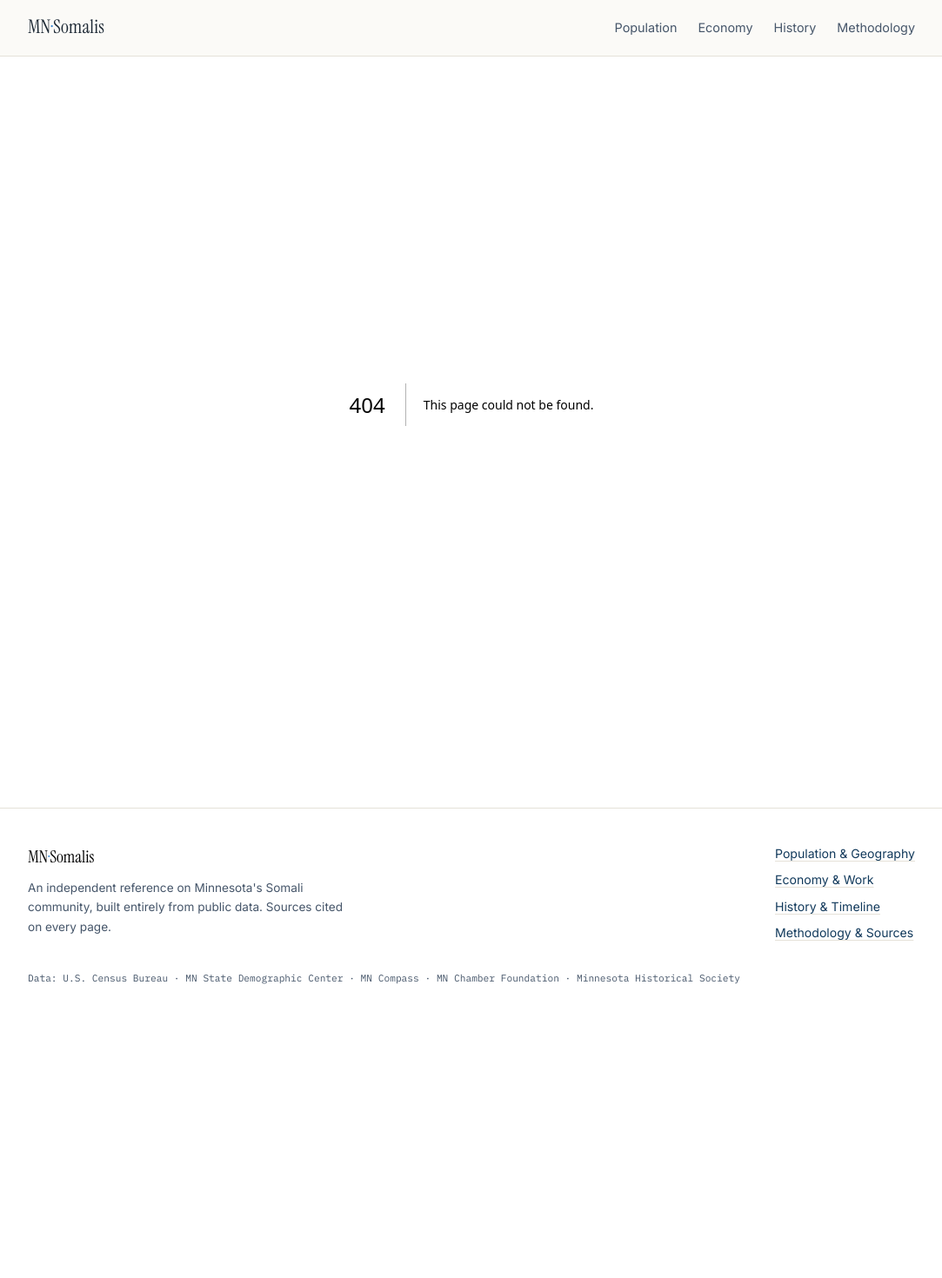
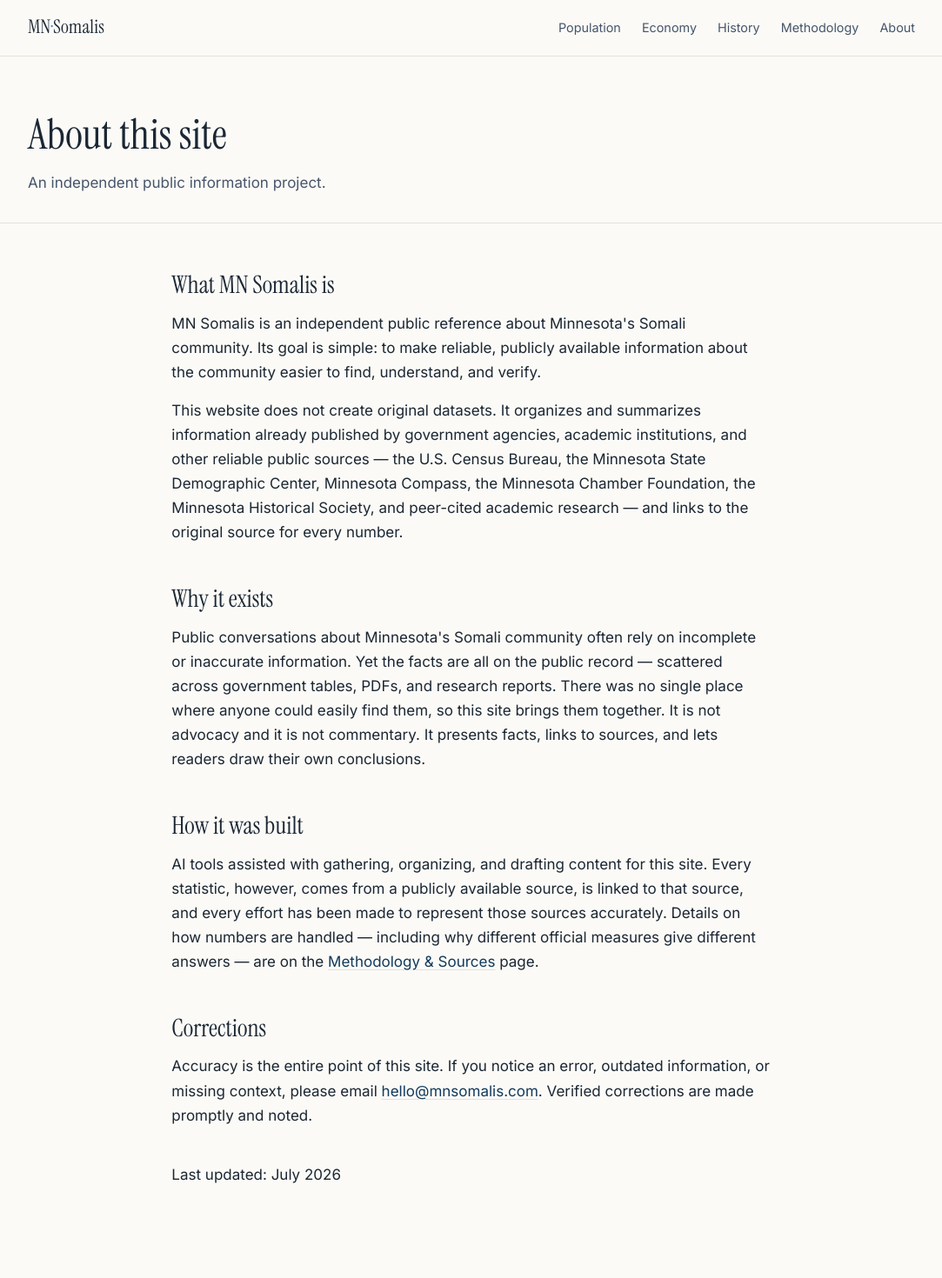
Before and after one commit to hamdi2008/mnsomalis, a Next.js app: page /about in a window 1280 px wide. Before the commit this address had no page. Shown: the top 1470 px of the page at 87% size, without its empty margins (98-1181 px from the left). Before the commit the page ends 1183 px from the top, so only its background shows below. Built offline with nearby package versions, Linux system fonts and the light colour scheme.

Commit message:
v1.1: About page, last-updated, methodology transparency

```diff
--- /dev/null
+++ b/app/about/page.tsx
@@ -0,0 +1,77 @@
+import type { Metadata } from "next";
+import Link from "next/link";
+import { LAST_UPDATED } from "@/lib/data";
+
+export const metadata: Metadata = {
+  title: "About",
+  description:
+    "What MN Somalis is, why it exists, and how it was built. An independent public information project.",
+};
+
+export default function AboutPage() {
+  return (
+    <>
+      <header className="page-head">
+        <div className="wrap">
+          <h1>About this site</h1>
+          <p>An independent public information project.</p>
+        </div>
+      </header>
+
+      <section className="section">
+        <div className="wrap prose">
+          <h2>What MN Somalis is</h2>
+          <p>
+            MN Somalis is an independent public reference about
+            Minnesota&apos;s Somali community. Its goal is simple: to make
+            reliable, publicly available information about the community
+            easier to find, understand, and verify.
+          </p>
+          <p>
+            This website does not create original datasets. It organizes and
+            summarizes information already published by government agencies,
+            academic institutions, and other reliable public sources — the
+            U.S. Census Bureau, the Minnesota State Demographic Center,
+            Minnesota Compass, the Minnesota Chamber Foundation, the Minnesota
+            Historical Society, and peer-cited academic research — and links
+            to the original source for every number.
+          </p>
+
+          <h2 style={{ marginTop: "2.5rem" }}>Why it exists</h2>
+          <p>
+            Public conversations about Minnesota&apos;s Somali community often
+            rely on incomplete or inaccurate information. Yet the facts are
+            all on the public record — scattered across government tables,
+            PDFs, and research reports. There was no single place where anyone
+            could easily find them, so this site brings them together. It is
+            not advocacy and it is not commentary. It presents facts, links to
+            sources, and lets readers draw their own conclusions.
+          </p>
+
+          <h2 style={{ marginTop: "2.5rem" }}>How it was built</h2>
+          <p>
+            AI tools assisted with gathering, organizing, and drafting content
+            for this site. Every statistic, however, comes from a publicly
+            available source, is linked to that source, and every effort has
+            been made to represent those sources accurately. Details on how
+            numbers are handled — including why different official measures
+            give different answers — are on the{" "}
+            <Link href="/methodology">Methodology &amp; Sources</Link> page.
+          </p>
+
+          <h2 style={{ marginTop: "2.5rem" }}>Corrections</h2>
+          <p>
+            Accuracy is the entire point of this site. If you notice an error,
+            outdated information, or missing context, please email{" "}
+            <a href="mailto:hello@mnsomalis.com">hello@mnsomalis.com</a>.
+            Verified corrections are made promptly and noted.
+          </p>
+
+          <p className="m-note" style={{ marginTop: "2.5rem" }}>
+            Last updated: {LAST_UPDATED}
+          </p>
+        </div>
+      </section>
+    </>
+  );
+}
--- a/app/layout.tsx
+++ b/app/layout.tsx
@@ -3,6 +3,7 @@ import { Inter, Instrument_Serif, IBM_Plex_Mono } from "next/font/google";
 import Link from "next/link";
 import "./globals.css";
 import Reveal from "@/components/Reveal";
+import { LAST_UPDATED } from "@/lib/data";
 
 const inter = Inter({ subsets: ["latin"], variable: "--font-sans" });
 const serif = Instrument_Serif({
@@ -54,6 +55,7 @@ export default function RootLayout({ children }: { children: React.ReactNode })
               <Link href="/economy">Economy</Link>
               <Link href="/history">History</Link>
               <Link href="/methodology">Methodology</Link>
+              <Link href="/about">About</Link>
             </div>
           </div>
         </nav>
@@ -74,11 +76,12 @@ export default function RootLayout({ children }: { children: React.ReactNode })
               <Link href="/economy">Economy &amp; Work</Link>
               <Link href="/history">History &amp; Timeline</Link>
               <Link href="/methodology">Methodology &amp; Sources</Link>
+              <Link href="/about">About</Link>
             </div>
           </div>
           <div className="wrap f-mono">
             Data: U.S. Census Bureau · MN State Demographic Center · MN Compass ·
-            MN Chamber Foundation · Minnesota Historical Society
+            MN Chamber Foundation · Minnesota Historical Society · Last updated: {LAST_UPDATED}
           </div>
         </footer>
         <Reveal />
--- a/app/sitemap.ts
+++ b/app/sitemap.ts
@@ -1,7 +1,7 @@
 import type { MetadataRoute } from "next";
 export default function sitemap(): MetadataRoute.Sitemap {
   const base = "https://mnsomalis.com";
-  return ["", "/population", "/economy", "/history", "/methodology"].map((p) => ({
+  return ["", "/population", "/economy", "/history", "/methodology", "/about"].map((p) => ({
     url: `${base}${p}`,
     lastModified: new Date(),
   }));
--- a/lib/data.ts
+++ b/lib/data.ts
@@ -9,6 +9,8 @@ export type Stat = {
   sourceUrl: string;
   year: string;
 };
+
+export const LAST_UPDATED = "July 2026";
 
 export const SITE = {
   name: "MN Somalis",
@@ -212,9 +214,8 @@ export const economyStats: Stat[] = [
 export const trendTable = {
   title: "Two decades of upward mobility",
   note: "Somali foreign-born population in Minnesota, 2000 vs. 2014–2018",
-  source: "Minnesota Compass via Minnesota Chamber Foundation",
-  sourceUrl:
-    "https://www.mnchamber.com/sites/default/files/The%20Economic%20Contributions%20of%20Immigrants%20in%20Minnesota%203.23.21.pdf",
+  source: "Minnesota Compass via Minnesota Chamber Foundation (Table 12)",
+  sourceUrl: "https://www.mnchamber.com/blog/contributions-change-over-time",
   rows: [
     {
       indicator: "Poverty rate",
@@ -358,6 +359,10 @@ export const sources = [
     url: "https://www.mnchamber.com/sites/default/files/The%20Economic%20Contributions%20of%20Immigrants%20in%20Minnesota%203.23.21.pdf",
   },
   {
+    name: "Minnesota Chamber of Commerce — Contributions Change Over Time (Somali trend data, web version)",
+    url: "https://www.mnchamber.com/blog/contributions-change-over-time",
+  },
+  {
     name: "Dr. Bruce Corrie (Concordia University) — Latest Data on Somali Minnesotans 2024",
     url: "https://empoweringstrategies.org/latest-data-on-somali-minnesotans-2024/",
   },
```
Also changed, not shown: app/methodology/page.tsx (+35 -0 lines).
